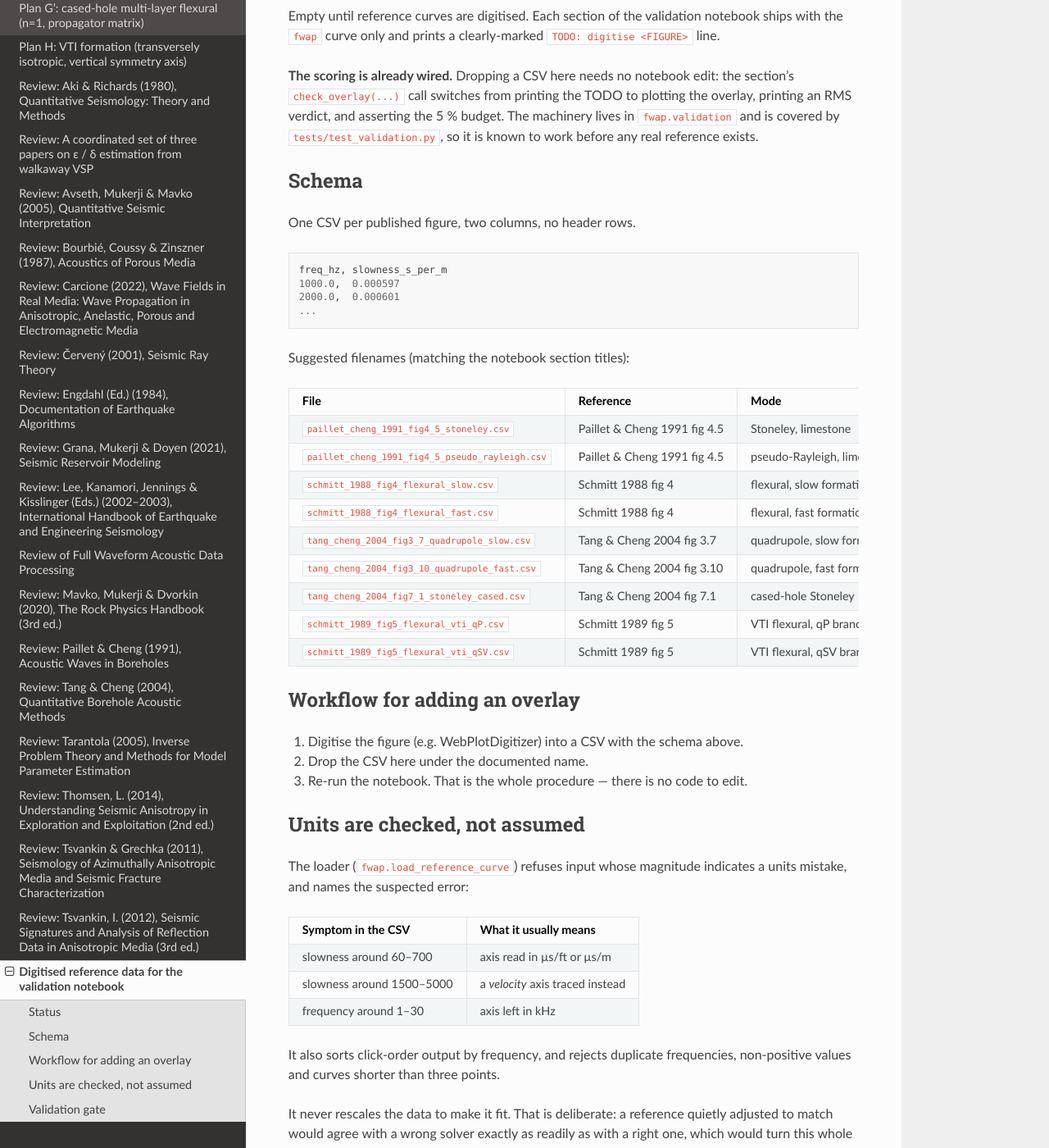
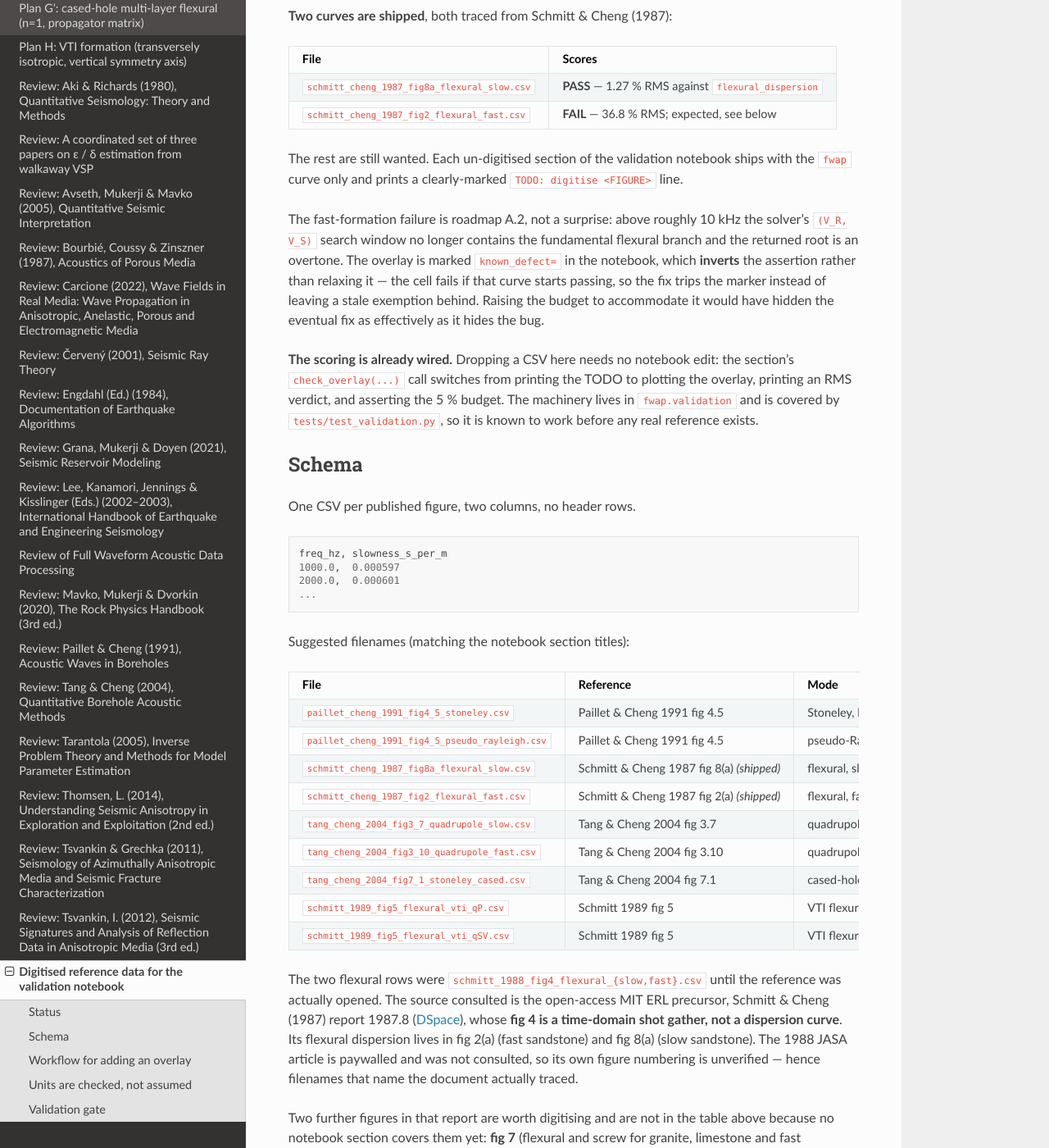
Before and after one commit to ingehap/fwap, a Sphinx documentation site: the page built from docs/notebooks/_data/README.md, in a window 1280 px wide and 1400 px high, scrolled down 318 px. Shown: the whole window at 82% size. Built offline with Sphinx 7.4.7 and the Read the Docs theme 3.1.0, drawn with Linux system fonts in a browser that asks for light colours; some of the changed text lies outside the part shown.

Commit message:
Digitise the flexural references, and correct the figures they come from
Ships the first two reference curves for the validation notebook, both
traced from the open-access MIT ERL precursor Schmitt & Cheng (1987)
report 1987.8, which stands in for the paywalled Schmitt (1988) JASA
paper plan I had been waiting on.

  schmitt_cheng_1987_fig8a_flexural_slow.csv  slow sandstone, 55 pts
  schmitt_cheng_1987_fig2_flexural_fast.csv   fast sandstone, 89 pts

The slow curve is the first external check flexural_dispersion has ever
had: it PASSES at 1.27% RMS against the 5% budget. The fast curve FAILS
at 36.79%, which is the known roadmap A.2 overtone defect, now measured
against published data rather than against itself.

Section 2 of the notebook was pointing at the wrong figure and the wrong
rocks. It named "Schmitt 1988 fig 4" -- in the ERL report that is a
time-domain shot gather, not a dispersion curve -- and quoted a geometry
attributed to table 1 that is not in table 1: a "shale" at 2740/1280/2400
and a "limestone" at 4900/2840/2700, approximations of rows that were
already there, off by up to 8% in Vs and 25% in density. The dispersion
curves are figs 2(a) and 8(a), and the geometry is now table 1 verbatim.

Tracing was calibrated on the frame and axis ticks alone. Both curves'
low-frequency limits then landed on table 1's Vs to +0.01% and +0.06%,
which is an independent check since Vs was not used in the tracing.

check_overlay gained a known_defect= marker that inverts the budget
assertion instead of relaxing it, so the fast-formation overlay fails if
it ever starts passing. Raising the budget would have hidden the eventual
A.2 fix as effectively as it hides the bug.

Fig 2(a) also answers the question left open against the n=1 pole below
cutoff: the fast-formation fundamental has no cutoff at all, running
continuously from the lowest plotted frequency at Vs down to Vf, so the
"no pole, energy travels as a shear head wave" alternative is wrong. It
does not settle whether the pole leaves the real axis -- every layer in
table 1 carries finite Q, so the published attenuation cannot separate
radiation loss from intrinsic loss.

Co-Authored-By: Claude Opus 5 <noreply@anthropic.com>
Claude-Session: https://claude.ai/code/session_01EBkzd3cD7T3HhC2t8rSHAG

```diff
--- a/docs/notebooks/_data/README.md
+++ b/docs/notebooks/_data/README.md
@@ -6,9 +6,25 @@ live in this directory.
 
 ## Status
 
-Empty until reference curves are digitised. Each section of the
-validation notebook ships with the `fwap` curve only and prints a
-clearly-marked `TODO: digitise <FIGURE>` line.
+**Two curves are shipped**, both traced from Schmitt & Cheng (1987):
+
+| File | Scores |
+|------|--------|
+| `schmitt_cheng_1987_fig8a_flexural_slow.csv` | **PASS** — 1.27 % RMS against `flexural_dispersion` |
+| `schmitt_cheng_1987_fig2_flexural_fast.csv`  | **FAIL** — 36.8 % RMS; expected, see below |
+
+The rest are still wanted. Each un-digitised section of the validation
+notebook ships with the `fwap` curve only and prints a clearly-marked
+`TODO: digitise <FIGURE>` line.
+
+The fast-formation failure is roadmap A.2, not a surprise: above roughly
+10 kHz the solver's `(V_R, V_S)` search window no longer contains the
+fundamental flexural branch and the returned root is an overtone. The
+overlay is marked `known_defect=` in the notebook, which **inverts** the
+assertion rather than relaxing it — the cell fails if that curve starts
+passing, so the fix trips the marker instead of leaving a stale exemption
+behind. Raising the budget to accommodate it would have hidden the
+eventual fix as effectively as it hides the bug.
 
 **The scoring is already wired.** Dropping a CSV here needs no notebook
 edit: the section's `check_overlay(...)` call switches from printing
@@ -34,13 +50,30 @@ Suggested filenames (matching the notebook section titles):
 |---------------------------------------|--------------------------------------------------------------|----------------------------|
 | `paillet_cheng_1991_fig4_5_stoneley.csv`   | Paillet & Cheng 1991 fig 4.5                          | Stoneley, limestone        |
 | `paillet_cheng_1991_fig4_5_pseudo_rayleigh.csv` | Paillet & Cheng 1991 fig 4.5                     | pseudo-Rayleigh, limestone |
-| `schmitt_1988_fig4_flexural_slow.csv` | Schmitt 1988 fig 4                                           | flexural, slow formation   |
-| `schmitt_1988_fig4_flexural_fast.csv` | Schmitt 1988 fig 4                                           | flexural, fast formation   |
+| `schmitt_cheng_1987_fig8a_flexural_slow.csv` | Schmitt & Cheng 1987 fig 8(a) *(shipped)*             | flexural, slow sandstone   |
+| `schmitt_cheng_1987_fig2_flexural_fast.csv` | Schmitt & Cheng 1987 fig 2(a) *(shipped)*             | flexural, fast sandstone   |
 | `tang_cheng_2004_fig3_7_quadrupole_slow.csv` | Tang & Cheng 2004 fig 3.7                             | quadrupole, slow formation |
 | `tang_cheng_2004_fig3_10_quadrupole_fast.csv` | Tang & Cheng 2004 fig 3.10                           | quadrupole, fast formation |
 | `tang_cheng_2004_fig7_1_stoneley_cased.csv` | Tang & Cheng 2004 fig 7.1                              | cased-hole Stoneley        |
 | `schmitt_1989_fig5_flexural_vti_qP.csv` | Schmitt 1989 fig 5                                         | VTI flexural, qP branch    |
 | `schmitt_1989_fig5_flexural_vti_qSV.csv` | Schmitt 1989 fig 5                                        | VTI flexural, qSV branch   |
+
+The two flexural rows were `schmitt_1988_fig4_flexural_{slow,fast}.csv`
+until the reference was actually opened. The source consulted is the
+open-access MIT ERL precursor, Schmitt & Cheng (1987) report 1987.8
+([DSpace](https://dspace.mit.edu/handle/1721.1/121148)), whose **fig 4
+is a time-domain shot gather, not a dispersion curve**. Its flexural
+dispersion lives in fig 2(a) (fast sandstone) and fig 8(a) (slow
+sandstone). The 1988 JASA article is paywalled and was not consulted, so
+its own figure numbering is unverified — hence filenames that name the
+document actually traced.
+
+Two further figures in that report are worth digitising and are not in
+the table above because no notebook section covers them yet: **fig 7**
+(flexural and screw for granite, limestone and fast sandstone — three
+fast formations in one figure) and **figs 20/21** (well-bonded cased-hole
+flexural and screw, which would give section 4 a cased-hole reference
+without needing Tang & Cheng).
 
 ## Workflow for adding an overlay
 
```
Also changed, not shown: CHANGELOG.md (+77 -0 lines), docs/notebooks/_data/schmitt_cheng_1987_fig2_flexural_fast.csv (added, +102 -0 lines), docs/notebooks/_data/schmitt_cheng_1987_fig8a_flexural_slow.csv (added, +68 -0 lines), docs/plans/cylindrical_biot.md (+18 -4 lines), docs/notebooks/cylindrical_biot_validation.ipynb.
